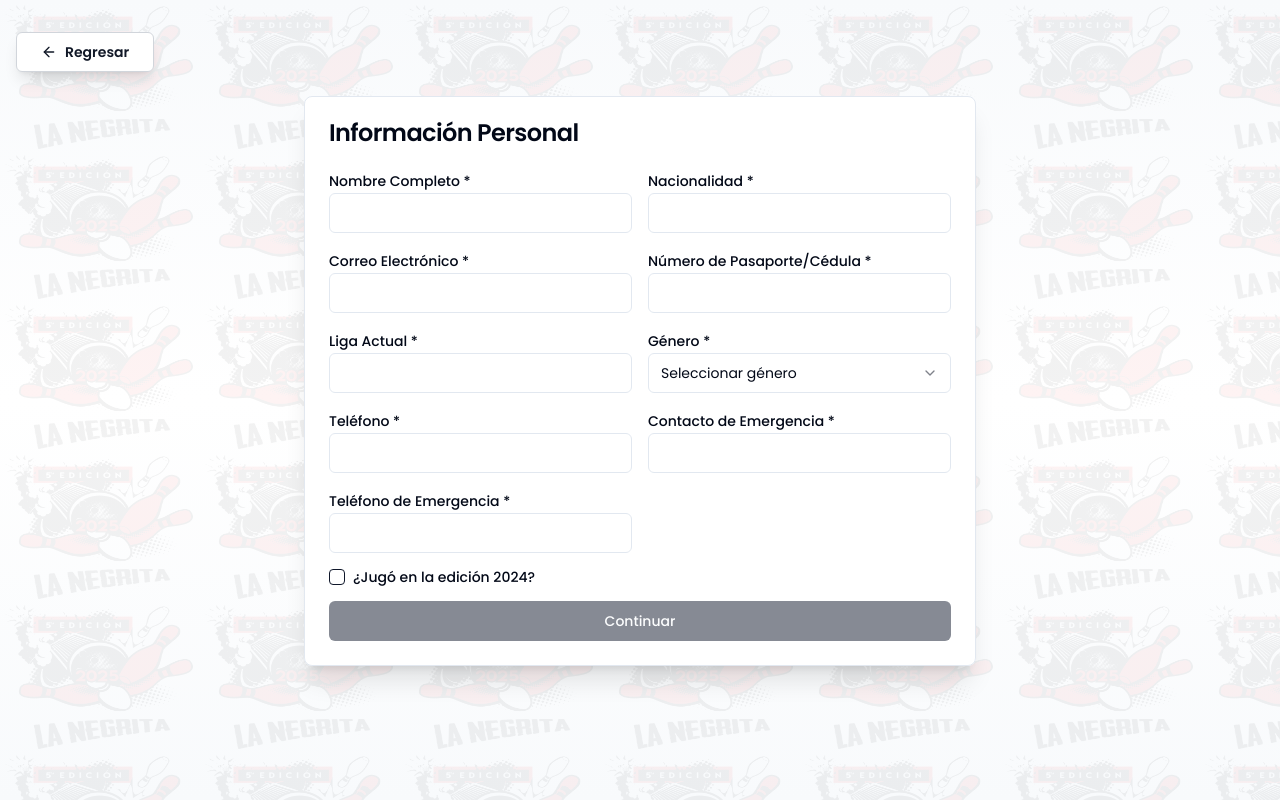
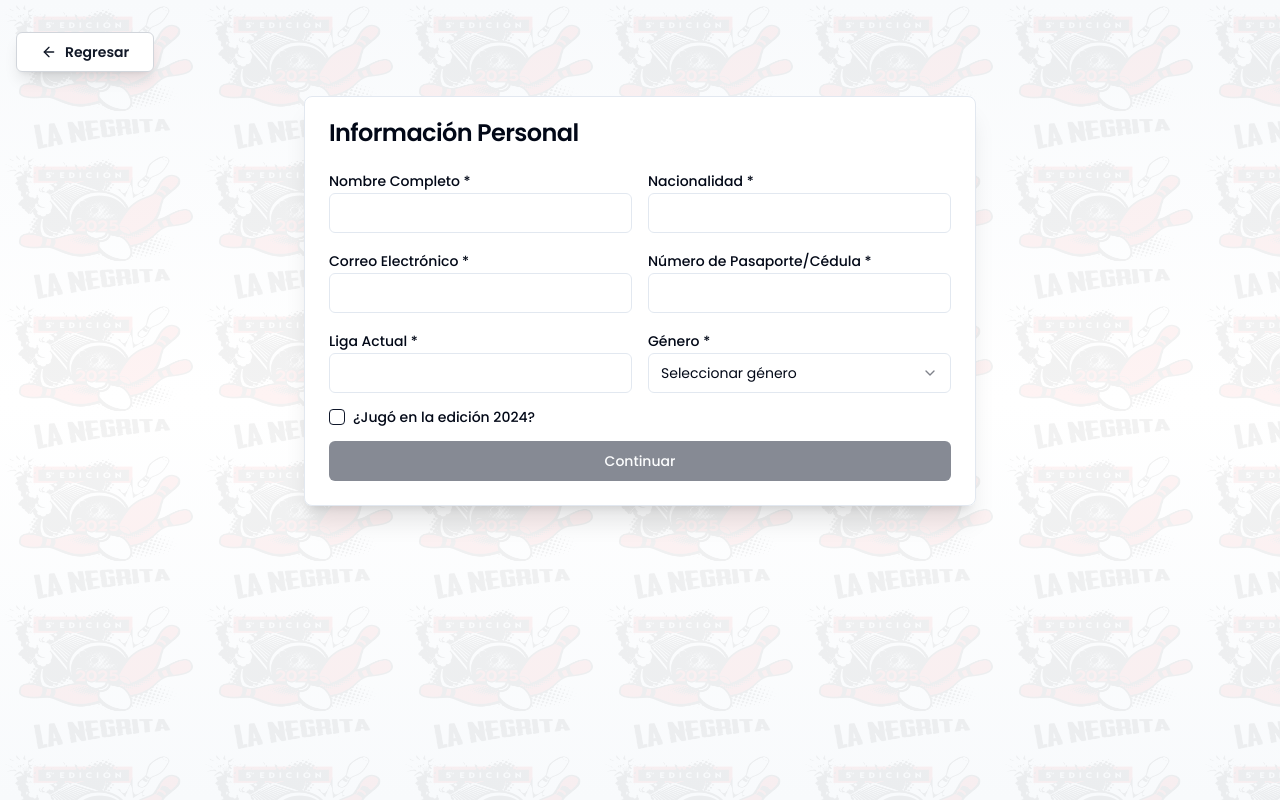
Before and after one commit to OnChainFest/lanegritacrcc, a Next.js app: page /register in a window 1280 px wide. Built offline with nearby package versions, Linux system fonts and the light colour scheme.

Commit message:
feat: restore missing resetSupabaseConnection and remove emergency fields
Add missing resetSupabaseConnection export and remove emergency fields from registration form.

Co-authored-by: Manuel JG <128087198+ManuelJG1999@users.noreply.github.com>

```diff
--- a/app/register/page.tsx
+++ b/app/register/page.tsx
@@ -26,9 +26,6 @@ interface UserData {
   played_in_2024: boolean
   gender: "M" | "F" | ""
   country: "national" | "international" | ""
-  phone: string
-  emergency_contact: string
-  emergency_phone: string
 }
 
 interface Categories {
@@ -58,9 +55,6 @@ export default function RegisterPage() {
     played_in_2024: false,
     gender: "",
     country: "",
-    phone: "",
-    emergency_contact: "",
-    emergency_phone: "",
   })
   const [categories, setCategories] = useState<Categories>({
     handicap: true, // Always included
@@ -133,9 +127,6 @@ export default function RegisterPage() {
         handicap_average: null,
         assigned_bracket: null,
         position: null,
-        phone: userData.phone,
-        emergency_contact: userData.emergency_contact,
-        emergency_phone: userData.emergency_phone,
       }
 
       console.log("🎯 Sending registration data:", playerData)
@@ -251,33 +242,6 @@ export default function RegisterPage() {
               </SelectContent>
             </Select>
           </div>
-          <div>
-            <Label htmlFor="phone">Teléfono *</Label>
-            <Input
-              id="phone"
-              value={userData.phone}
-              onChange={(e) => setUserData({ ...userData, phone: e.target.value })}
-              required
-            />
-          </div>
-          <div>
-            <Label htmlFor="emergency_contact">Contacto de Emergencia *</Label>
-            <Input
-              id="emergency_contact"
-              value={userData.emergency_contact}
-              onChange={(e) => setUserData({ ...userData, emergency_contact: e.target.value })}
-              required
-            />
-          </div>
-          <div>
-            <Label htmlFor="emergency_phone">Teléfono de Emergencia *</Label>
-            <Input
-              id="emergency_phone"
-              value={userData.emergency_phone}
-              onChange={(e) => setUserData({ ...userData, emergency_phone: e.target.value })}
-              required
-            />
-          </div>
         </div>
 
         <div className="flex items-center space-x-2">
@@ -292,15 +256,7 @@ export default function RegisterPage() {
         <Button
           onClick={() => setStep("country")}
           className="w-full"
-          disabled={
-            !userData.name ||
-            !userData.email ||
-            !userData.passport ||
-            !userData.gender ||
-            !userData.phone ||
-            !userData.emergency_contact ||
-            !userData.emergency_phone
-          }
+          disabled={!userData.name || !userData.email || !userData.passport || !userData.gender}
         >
           Continuar
         </Button>
--- a/lib/supabase-server.ts
+++ b/lib/supabase-server.ts
@@ -1,6 +1,6 @@
 import { createClient } from "@supabase/supabase-js"
 
-let supabaseInstance: ReturnType<typeof createClient> | null = null
+let supabaseInstance: any = null
 
 export function getSupabase() {
   if (!supabaseInstance) {
@@ -8,28 +8,18 @@ export function getSupabase() {
     const supabaseKey = process.env.NEXT_PUBLIC_SUPABASE_ANON_KEY
 
     if (!supabaseUrl || !supabaseKey) {
-      throw new Error("Missing Supabase environment variables")
+      console.error("❌ Missing Supabase environment variables")
+      throw new Error("Missing Supabase configuration")
     }
 
-    supabaseInstance = createClient(supabaseUrl, supabaseKey, {
-      auth: { persistSession: false, autoRefreshToken: false },
-      global: {
-        headers: {
-          "Cache-Control": "no-cache, no-store, must-revalidate",
-          Pragma: "no-cache",
-          Expires: "0",
-        },
-      },
-    })
+    supabaseInstance = createClient(supabaseUrl, supabaseKey)
+    console.log("✅ Supabase client created successfully")
   }
+
   return supabaseInstance
 }
 
-/**
- * Resets the stored Supabase client so that a fresh
- * connection can be created on the next call to getSupabase().
- * Useful for debugging or after environment-variable changes.
- */
 export function resetSupabaseConnection() {
   supabaseInstance = null
+  console.log("🔄 Supabase connection reset")
 }
```
